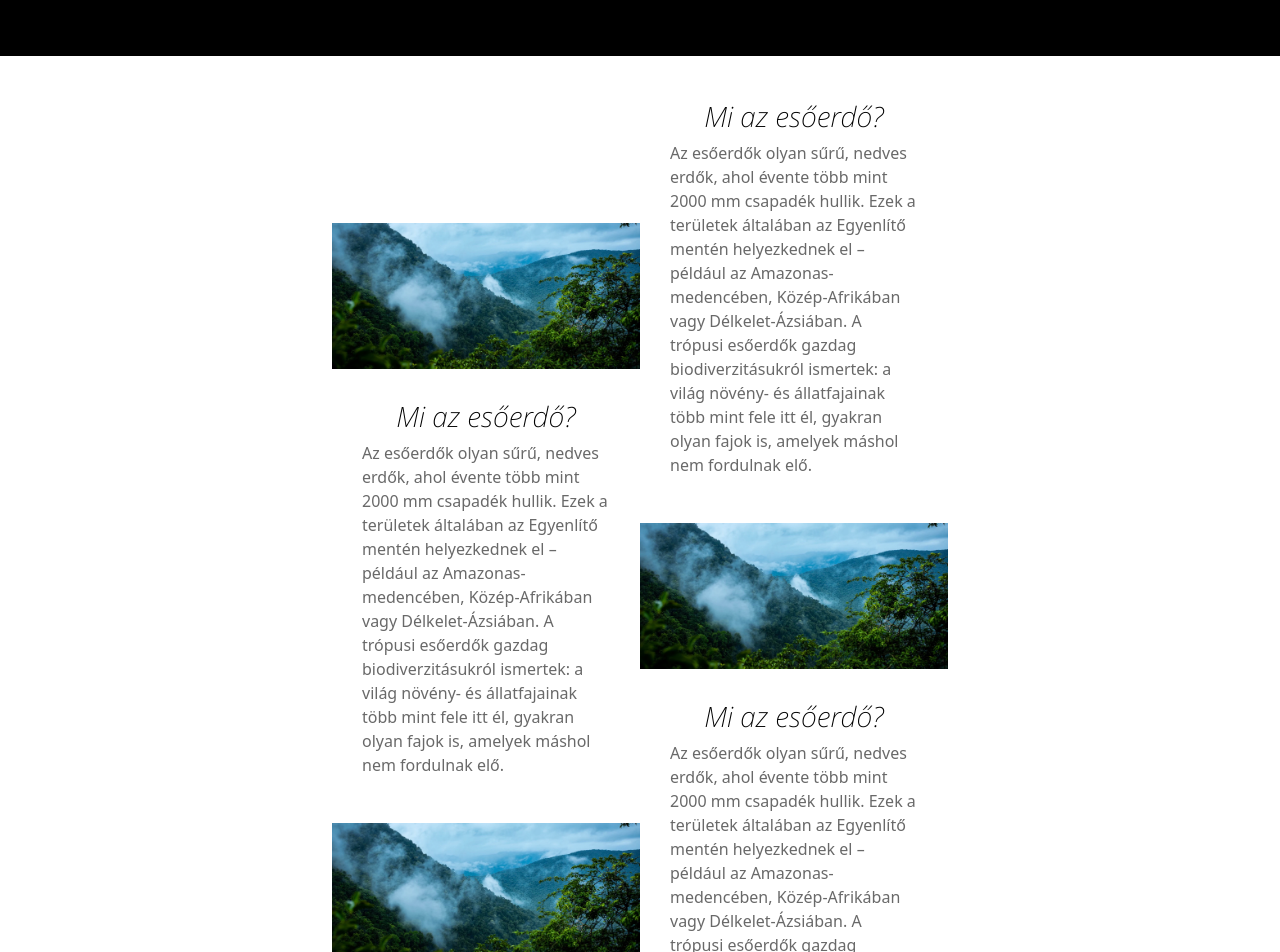
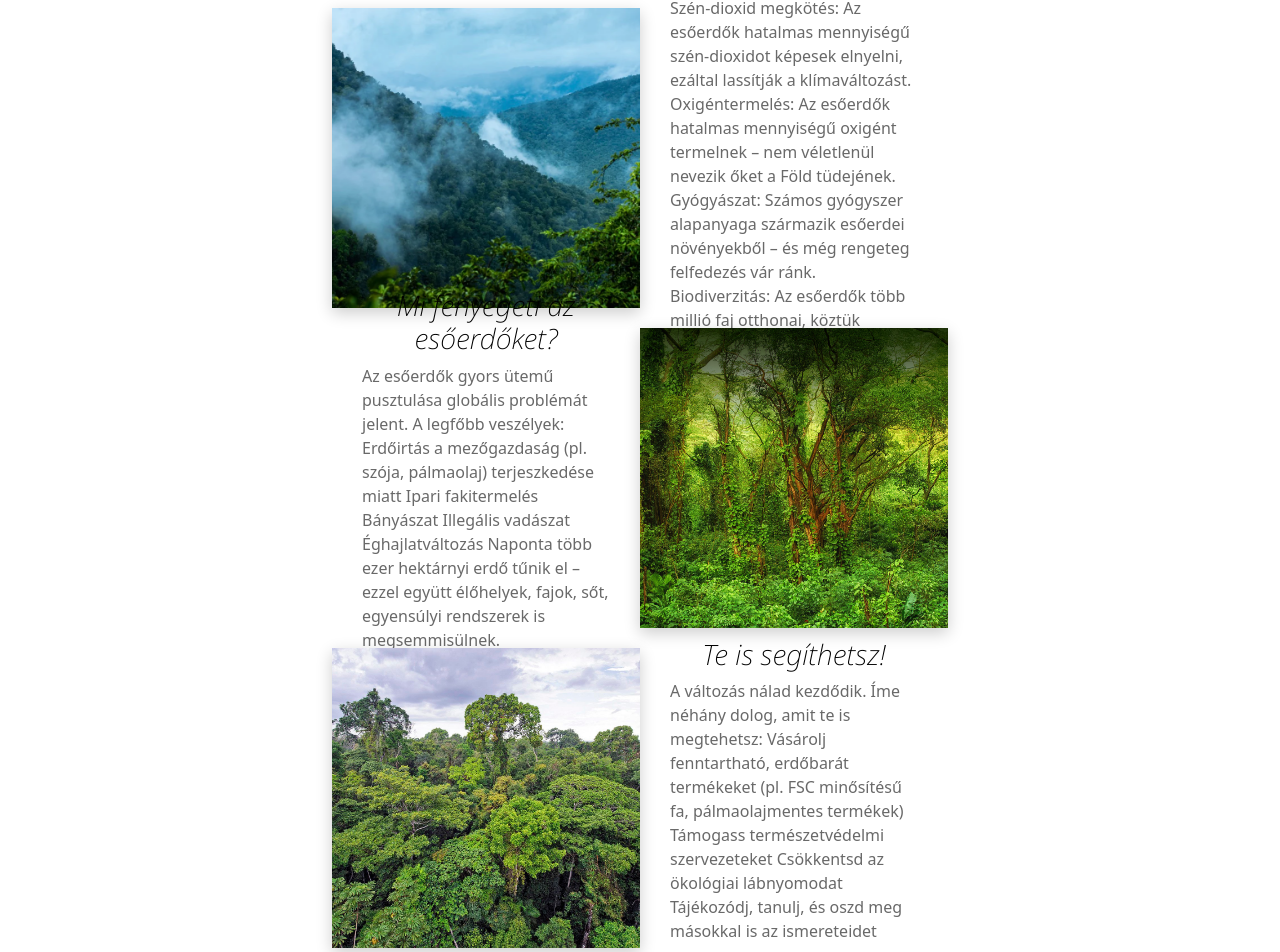
Before and after one commit to hdaniel07/esoerdo_project, a Vue app: page / in a window 1280 px wide. Shown: the part 1333-2285 px from the top of the page. Built offline with nearby package versions, Linux system fonts and the light colour scheme.

Commit message:
index pt2

```diff
--- a/src/App.vue
+++ b/src/App.vue
@@ -1,10 +1,12 @@
 <script setup>
   import Hero from "./components/Hero.vue"
+  import Rolunk from "./components/Rolunk.vue"
   import Footer from "./components/Footer.vue"
 </script>
 
 <template>
     <Hero></Hero>
+    <Rolunk></Rolunk>
     <Footer></Footer>
 </template>
 
--- a/src/components/Footer.vue
+++ b/src/components/Footer.vue
@@ -3,9 +3,9 @@
 </script>
 
 <template>
-<footer class="text-center">
-            <p>© Majomparádé Esőerdő Tisztító- és Karbantartó Kft. </p>
-        </footer>
+    <footer class="text-center">
+        <p>© Majomparádé Esőerdő Tisztító- és Karbantartó Kft. </p>
+    </footer>
 </template>
 
 <style scoped>
--- a/src/components/Hero.vue
+++ b/src/components/Hero.vue
@@ -45,46 +45,6 @@ AOS.init();
                 segíthetünk megóvni őket.</p>
         </div>
     </main>
-    <div class="container bg-white">
-        <div class="elements">
-            <div class="element1 d-flex">
-                <div class="bg col-lg-6"></div>
-                <div class="szoveg col-lg-6">
-                    <h3>Mi az esőerdő?</h3>
-                    <p>Az esőerdők olyan sűrű, nedves erdők, ahol évente több mint 2000 mm csapadék hullik. Ezek a
-                        területek általában az Egyenlítő mentén helyezkednek el – például az Amazonas-medencében,
-                        Közép-Afrikában vagy Délkelet-Ázsiában.
-
-                        A trópusi esőerdők gazdag biodiverzitásukról ismertek: a világ növény- és állatfajainak több
-                        mint fele itt él, gyakran olyan fajok is, amelyek máshol nem fordulnak elő.</p>
-                </div>
-            </div>
-            <div class="element2 element1 d-flex">
-                <div class="szoveg col-lg-6">
-                    <h3>Mi az esőerdő?</h3>
-                    <p>Az esőerdők olyan sűrű, nedves erdők, ahol évente több mint 2000 mm csapadék hullik. Ezek a
-                        területek általában az Egyenlítő mentén helyezkednek el – például az Amazonas-medencében,
-                        Közép-Afrikában vagy Délkelet-Ázsiában.
-
-                        A trópusi esőerdők gazdag biodiverzitásukról ismertek: a világ növény- és állatfajainak több
-                        mint fele itt él, gyakran olyan fajok is, amelyek máshol nem fordulnak elő.</p>
-                </div>
-                <div class="bg col-lg-6"></div>
-            </div>
-            <div class="element1 d-flex">
-                <div class="bg col-lg-6"></div>
-                <div class="szoveg col-lg-6">
-                    <h3>Mi az esőerdő?</h3>
-                    <p>Az esőerdők olyan sűrű, nedves erdők, ahol évente több mint 2000 mm csapadék hullik. Ezek a
-                        területek általában az Egyenlítő mentén helyezkednek el – például az Amazonas-medencében,
-                        Közép-Afrikában vagy Délkelet-Ázsiában.
-
-                        A trópusi esőerdők gazdag biodiverzitásukról ismertek: a világ növény- és állatfajainak több
-                        mint fele itt él, gyakran olyan fajok is, amelyek máshol nem fordulnak elő.</p>
-                </div>
-            </div>
-        </div>
-    </div>
 </template>
 
 <style scoped>
@@ -134,7 +94,7 @@ section p {
     text-decoration: none;
     color: black;
     font-size: 17px;
-    box-shadow: 0 4px 15px rgba(0,0,0,1);
+    box-shadow: 0 4px 15px rgba(0, 0, 0, 1);
     transition: transform 0.3s ease;
 }
 
@@ -142,11 +102,6 @@ section p {
     background-color: rgba(255, 255, 255, 0.8);
     transform: translateY(-5px);
 
-}
-
-.container{
-    width: 50%;
-    margin-top: 90px;
 }
 
 h2 {
@@ -158,38 +113,4 @@ h2 {
 .whatIs p {
     color: rgba(255, 255, 255, 0.6);
 }
-
-.element1 .bg {
-    width: 50%;
-    height: auto;
-    background-image: url(../assets/element1pic.jpg);
-    background-position: center center;
-    background-size: contain;
-    background-repeat: no-repeat;
-}
-
-.element1 .szoveg {
-    color: #000;
-    padding: 30px;
-    text-align: center;
-    display: flex;
-    flex-direction: column;
-    justify-content: center;
-    height: 300px;
-
-}
-
-.element1 .szoveg h3{
-    font-family: "Noto Sans", sans-serif;
-}
-
-.element1 .szoveg p{
-    color: #696969;
-    text-align: end;
-}
-
-.element1 .szoveg p:nth-child(2){
-    text-align: start;
-}
-
 </style>
--- /dev/null
+++ b/src/components/Rolunk.vue
@@ -0,0 +1,109 @@
+<script setup>
+
+</script>
+
+<template>
+    <div class="container bg-white">
+        <div class="elements">
+            <div class="element1 d-flex" data-aos="fade-left" data-aos-duration="2000">
+                <div class="bg col-lg-6"></div>
+                <div class="szoveg col-lg-6">
+                    <h3>Miért fontosak az esőerdők?</h3>
+                    <p>Szén-dioxid megkötés: Az esőerdők hatalmas mennyiségű szén-dioxidot képesek elnyelni, ezáltal
+                        lassítják a klímaváltozást.
+                        Oxigéntermelés: Az esőerdők hatalmas mennyiségű oxigént termelnek – nem véletlenül nevezik őket
+                        a Föld tüdejének.
+                        Gyógyászat: Számos gyógyszer alapanyaga származik esőerdei növényekből – és még rengeteg
+                        felfedezés vár ránk.
+                        Biodiverzitás: Az esőerdők több millió faj otthonai, köztük veszélyeztetett állatoké, mint az
+                        orángután vagy a jaguár.</p>
+                </div>
+            </div>
+            <div class="element2 element1 d-flex" data-aos="fade-right" data-aos-duration="2000">
+                <div class="szoveg col-lg-6">
+                    <h3>Mi fenyegeti az esőerdőket?</h3>
+                    <p>Az esőerdők gyors ütemű pusztulása globális problémát jelent. A legfőbb veszélyek:
+                        Erdőirtás a mezőgazdaság (pl. szója, pálmaolaj) terjeszkedése miatt
+                        Ipari fakitermelés
+                        Bányászat
+                        Illegális vadászat
+                        Éghajlatváltozás
+                        Naponta több ezer hektárnyi erdő tűnik el – ezzel együtt élőhelyek, fajok, sőt, egyensúlyi
+                        rendszerek is megsemmisülnek.</p>
+                </div>
+                <div class="bg col-lg-6"></div>
+            </div>
+            <div class="element1 d-flex" data-aos="fade-left" data-aos-duration="2000">
+                <div class="bg col-lg-6"></div>
+                <div class="szoveg col-lg-6">
+                    <h3>Te is segíthetsz!</h3>
+                    <p>A változás nálad kezdődik. Íme néhány dolog, amit te is megtehetsz:
+                        Vásárolj fenntartható, erdőbarát termékeket (pl. FSC minősítésű fa, pálmaolajmentes termékek)
+                        Támogass természetvédelmi szervezeteket
+                        Csökkentsd az ökológiai lábnyomodat
+                        Tájékozódj, tanulj, és oszd meg másokkal is az ismereteidet</p>
+                </div>
+            </div>
+        </div>
+    </div>
+</template>
+
+<style scoped>
+.container {
+    width: 50%;
+    margin-top: 90px;
+}
+
+
+
+.element1 {
+    margin-bottom: 20px;
+}
+
+.element1 .bg {
+    width: 50%;
+    height: auto;
+    background-image: url(../assets/element1pic.jpg);
+    background-position: center center;
+    background-size: cover;
+    background-repeat: no-repeat;
+    box-shadow: 0px 5px 15px 0px rgba(0, 0, 0, 0.2);
+    padding: 30px;
+}
+
+.element1 .szoveg {
+    color: #000;
+    padding: 30px;
+    text-align: center;
+    display: flex;
+    flex-direction: column;
+    justify-content: center;
+    height: 300px;
+
+}
+
+.element1 .szoveg h3 {
+    font-family: "Noto Sans", sans-serif;
+}
+
+.element1 .szoveg p {
+    color: #696969;
+    text-align: end;
+}
+
+.element1 .szoveg p:nth-child(2) {
+    text-align: start;
+}
+
+.element1:nth-child(2) .bg {
+    background-image: url(../assets/element2pic.jpg)
+}
+
+.element1:nth-child(3) .bg {
+    background-image: url(../assets/element3pic.jpg)
+}
+
+#mutass {
+    scroll-margin-top: -240px;
+}
+</style>
```
Also changed, not shown: src/assets/element2pic.jpg (added), src/assets/element3pic.jpg (added).
